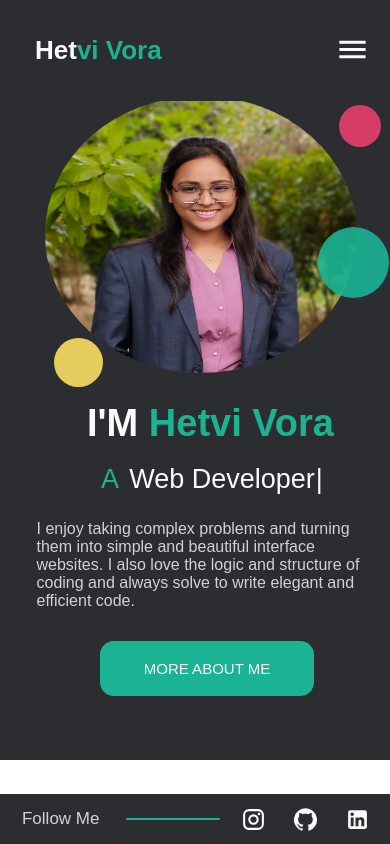
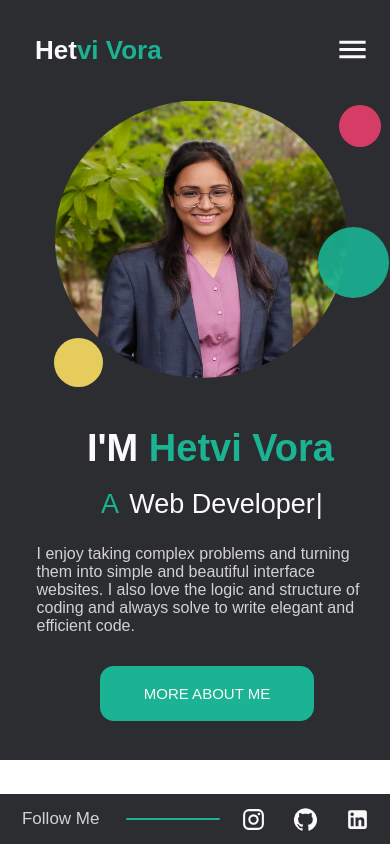
Before and after one commit to HetviVora3007/portfolio-website, a React (Create React App) app: page / in a window 390 px wide. Built offline with nearby package versions, Linux system fonts and the light colour scheme.

Commit message:
added changes in design

```diff
--- a/src/Pages/HomePage/Home.css
+++ b/src/Pages/HomePage/Home.css
@@ -199,7 +199,7 @@
     }
 
     .leftside-containt {
-        margin: 25px 0 20px 24px;
+        margin: 45px 0 20px 24px;
         width: 90%;
         height: 86%;
         align-items: center;
@@ -217,7 +217,7 @@
         order: 2;
         width: 100%;
         height: 45%;
-        margin: 0 0 0 0;
+        margin: 30px 0 0 0;
     }
 
     .homepage-about-containt {
@@ -231,9 +231,9 @@
     }
 
     .rightside-containt {
-        width: 80%;
+        width: 75%;
         height: 83%;
-        margin: 51px 0 0 12px;
+        margin: 90px 0 0 12px;
     }
 
     .circle-2 {
```
